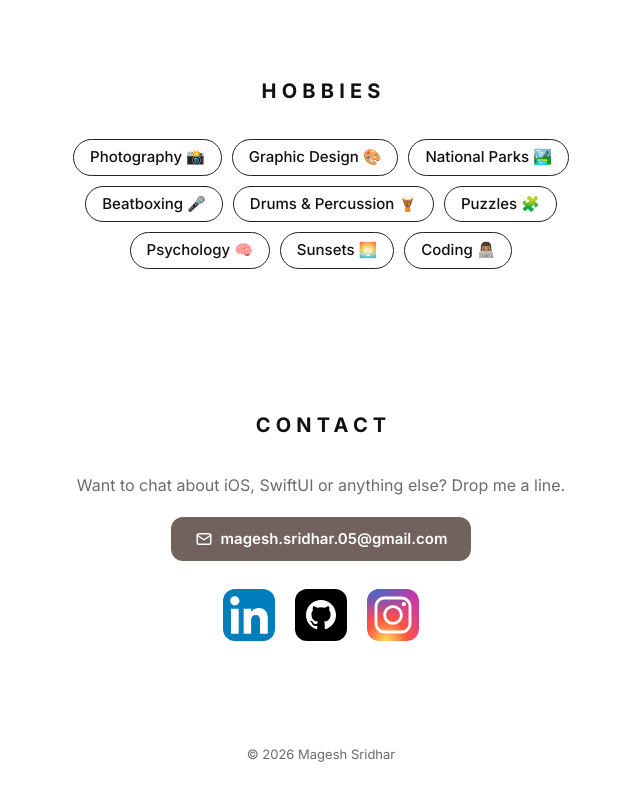
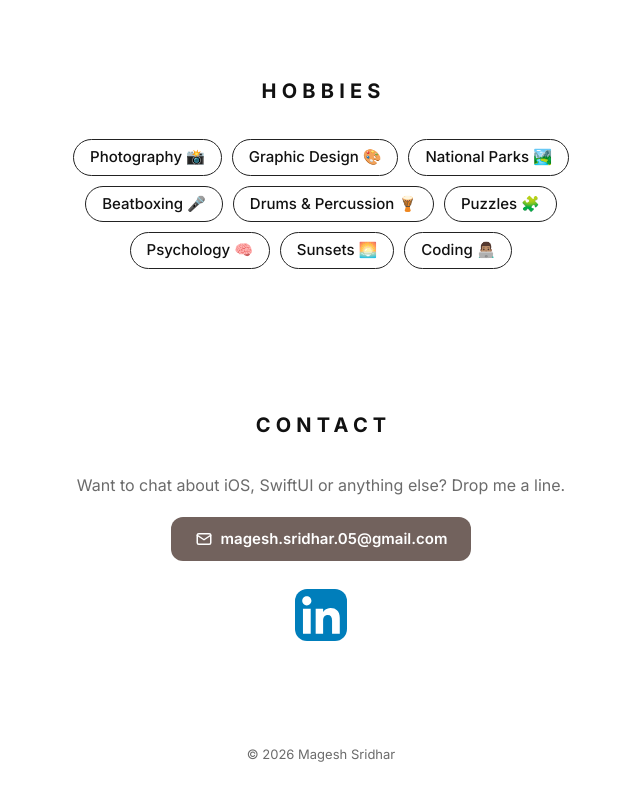
Before and after one commit to mageshsridhar/mageshsridhar.github.io, a plain HTML site: page index.html in a window 1280 px wide. Shown: the part 4125-4937 px from the top of the page, without its empty margins (319-959 px from the left). Drawn offline with Linux system fonts and the light colour scheme.

Commit message:
Contact: keep only LinkedIn (remove GitHub and Instagram)
Co-Authored-By: Claude Opus 5.5 <noreply@anthropic.com>

```diff
--- a/index.html
+++ b/index.html
@@ -12,7 +12,7 @@
   <link rel="preconnect" href="https://fonts.googleapis.com">
   <link rel="preconnect" href="https://fonts.gstatic.com" crossorigin>
   <link href="https://fonts.googleapis.com/css2?family=Poppins:wght@400;500;600;700&family=Inter:wght@400;500;600;700&family=Inter+Tight:wght@700&display=swap" rel="stylesheet">
-  <link rel="stylesheet" href="style.css?v=3">
+  <link rel="stylesheet" href="style.css?v=4">
   <script>
     // Set the theme before the page paints so there is no flash of the wrong colors
     (() => {
@@ -198,8 +198,6 @@
       </div>
       <div class="socials">
         <a href="https://www.linkedin.com/in/mageshsridhar/" target="_blank" rel="noopener" aria-label="LinkedIn"><img src="assets/linkedin.svg" alt=""></a>
-        <a href="https://github.com/mageshsridhar" target="_blank" rel="noopener" aria-label="GitHub" class="gh-social"><img src="assets/github.svg" alt=""></a>
-        <a href="https://www.instagram.com/friendwithframes" target="_blank" rel="noopener" aria-label="Instagram"><img src="assets/instagram.svg" alt=""></a>
       </div>
     </section>
   </main>
--- a/style.css
+++ b/style.css
@@ -468,8 +468,6 @@ a { color: inherit; }
 .socials a { transition: transform .2s; }
 .socials a:hover { transform: translateY(-3px) scale(1.05); }
 .socials img { width: 52px; height: 52px; border-radius: 12px; }
-.gh-social { background: #000; border-radius: 12px; display: grid; place-items: center; width: 52px; height: 52px; }
-.gh-social img { width: 30px; height: 30px; filter: none !important; }
 
 .footer { text-align: center; color: var(--muted); font-size: 13px; padding: 32px 16px 48px; }
 
```
Also changed, not shown: assets/instagram.svg (deleted).
